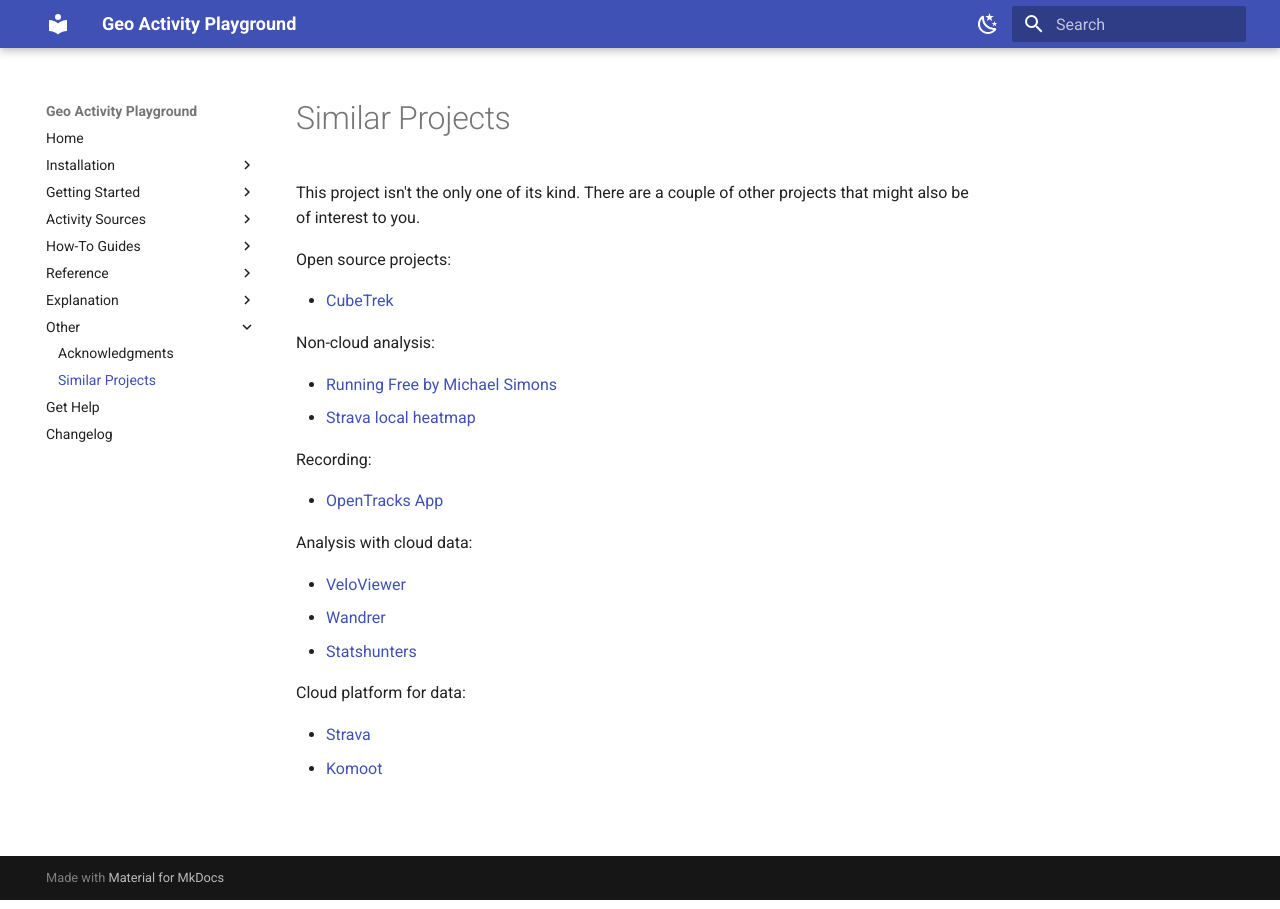
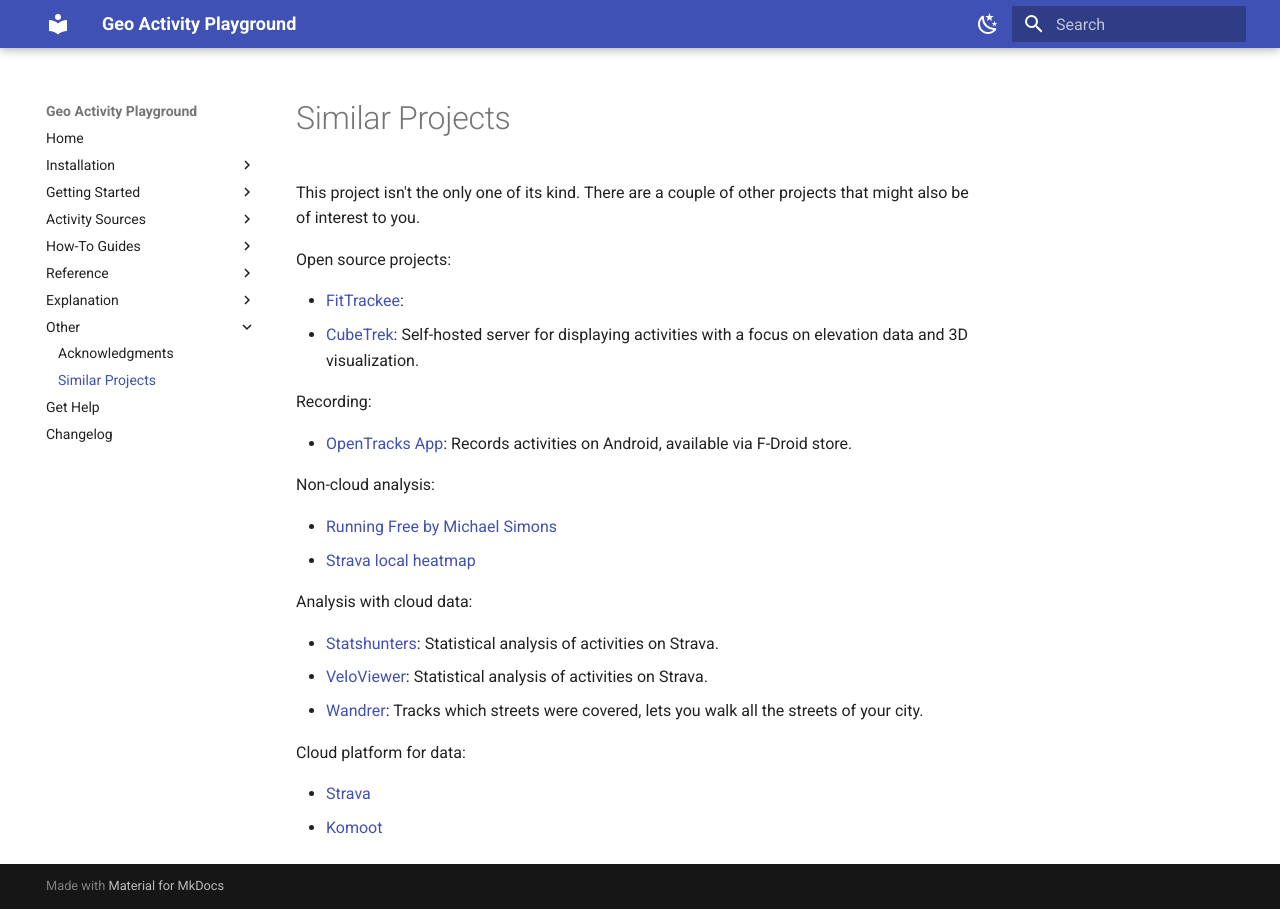
Before and after one commit to martin-ueding/geo-activity-playground, an MkDocs documentation site: the page built from docs/similar-projects.md, in a window 1280 px wide. Built offline with MkDocs 1.6.1 and Material for MkDocs 9.7.7, drawn with Linux system fonts in a browser that asks for light colours.

Commit message:
Mention more other projects

```diff
--- a/docs/similar-projects.md
+++ b/docs/similar-projects.md
@@ -4,22 +4,23 @@
 
 Open source projects:
 
-- [CubeTrek](https://cubetrek.com/)
+- [FitTrackee](https://docs.fittrackee.org/en/index.html):
+- [CubeTrek](https://cubetrek.com/): Self-hosted server for displaying activities with a focus on elevation data and 3D visualization.
+
+Recording:
+
+- [OpenTracks App](https://opentracksapp.com/): Records activities on Android, available via F-Droid store.
 
 Non-cloud analysis:
 
 - [Running Free by Michael Simons](https://biking.michael-simons.eu/)
 - [Strava local heatmap](https://github.com/remisalmon/Strava-local-heatmap)
 
-Recording:
-
-- [OpenTracks App](https://opentracksapp.com/)
-
 Analysis with cloud data:
 
-- [VeloViewer](https://veloviewer.com/)
-- [Wandrer](https://wandrer.earth/)
-- [Statshunters](https://www.statshunters.com/)
+- [Statshunters](https://www.statshunters.com/): Statistical analysis of activities on Strava.
+- [VeloViewer](https://veloviewer.com/): Statistical analysis of activities on Strava.
+- [Wandrer](https://wandrer.earth/): Tracks which streets were covered, lets you walk all the streets of your city.
 
 Cloud platform for data:
 
```
